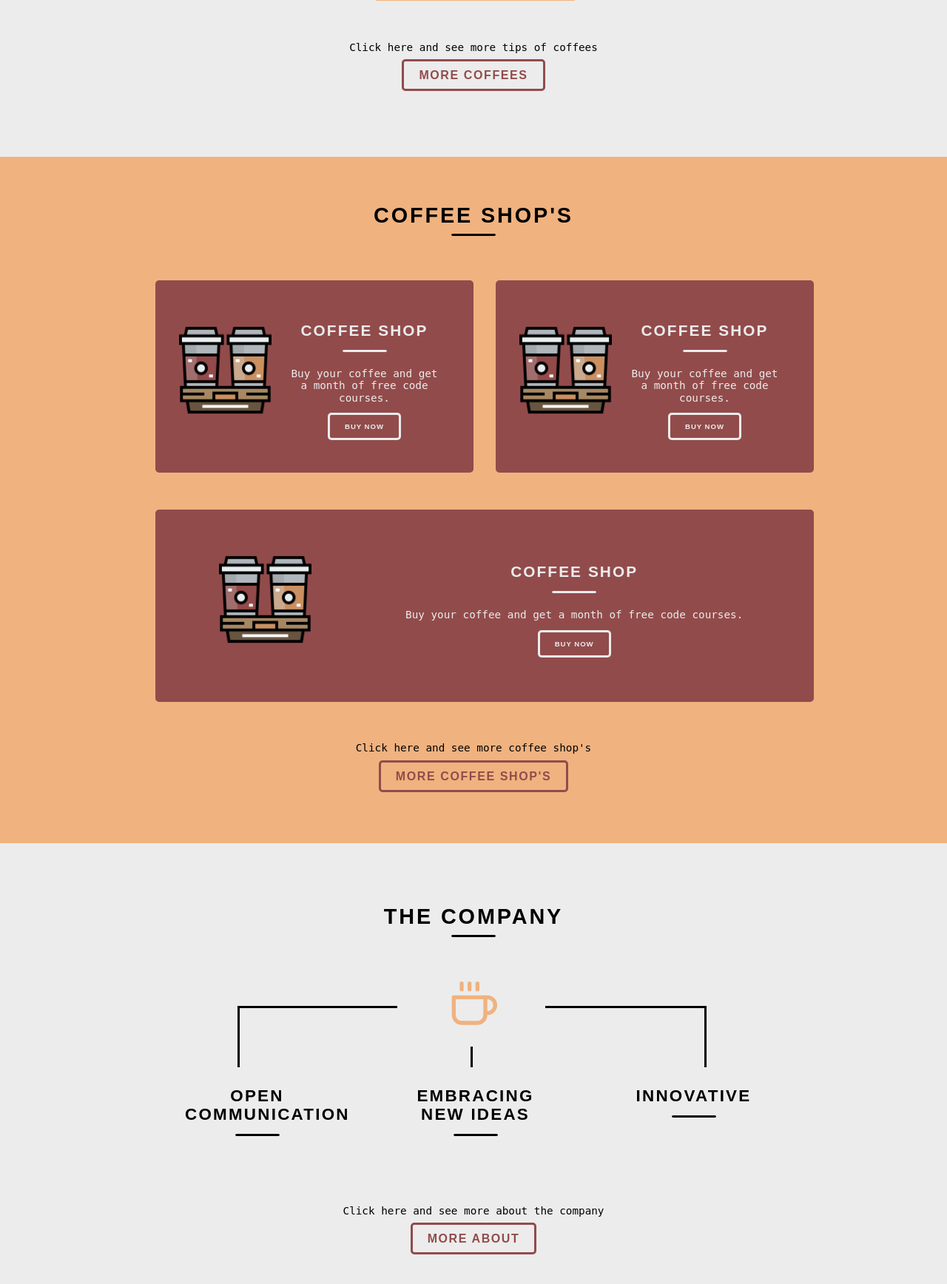
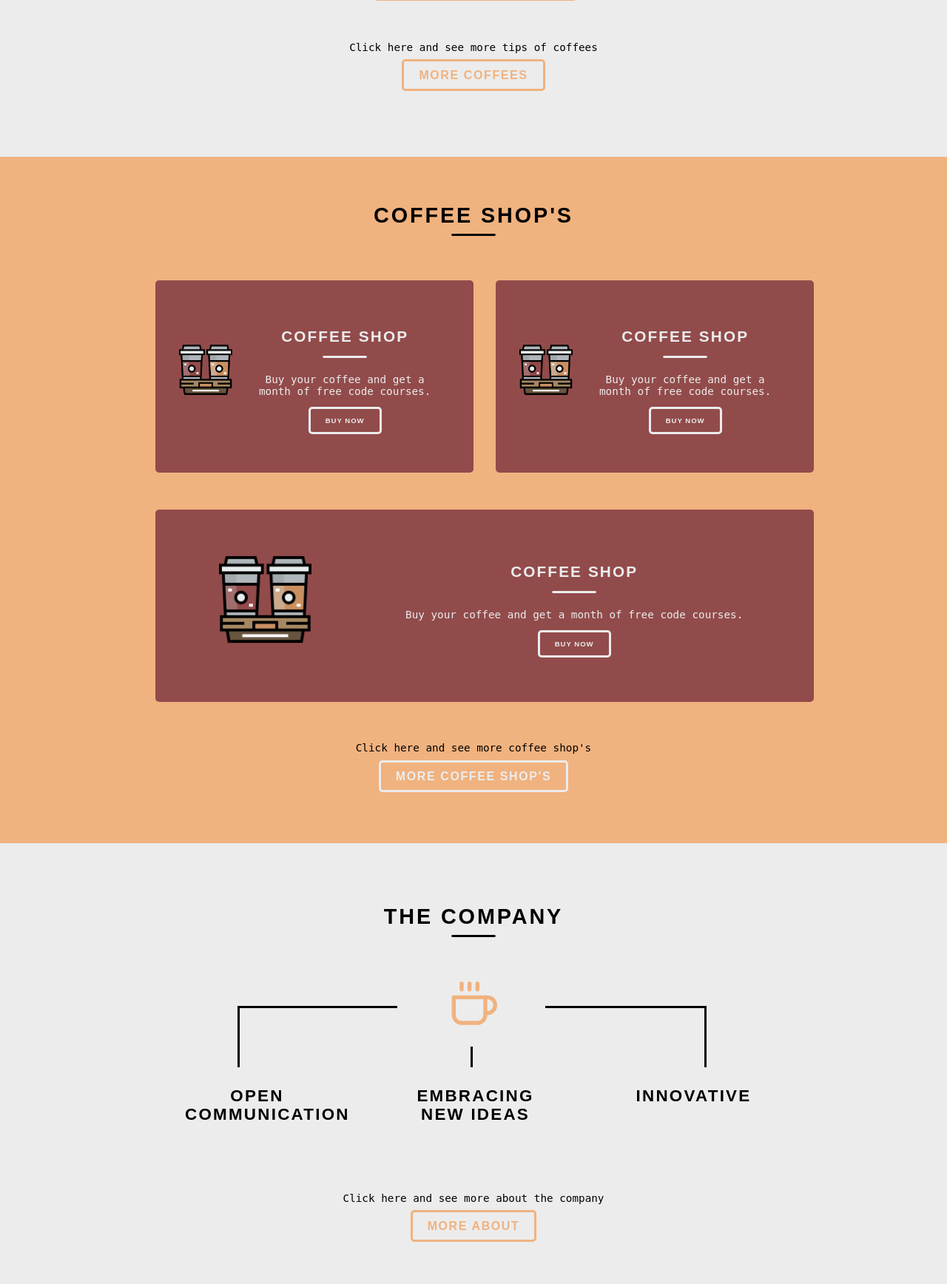
Before and after one commit to marianamorais/coffeelog, a PHP site: page / in a window 1280 px wide. Shown: the part 1007-2743 px from the top of the page at 74% size. Run offline with PHP 8.4, Linux system fonts and the light colour scheme.

Commit message:
feat: media query :iphone:

```diff
--- a/about.html
+++ b/about.html
@@ -10,6 +10,7 @@
   <link rel="stylesheet" href="css/grid.css">
   <link rel="stylesheet" href="css/style.css">
   <link rel="stylesheet" href="css/about.css">
+  <link rel="stylesheet" href="css/responsive.css">
 
   <link href="https://fonts.googleapis.com/css2?family=Ubuntu:ital,wght@0,300;0,400;0,500;0,700;1,300&display=swap"
     rel="stylesheet">
@@ -78,7 +79,7 @@
     </ul>
     <div class="call">
       <p>Click here and see more about the company</p>
-      <a href="coffees.html" class="btn">More about</a>
+      <a href="coffees.html" class="btn btn3">More about</a>
     </div>
   </section>
 
@@ -126,5 +127,4 @@
 
   </footer>
 </body>
-
 </html>
--- a/coffees.html
+++ b/coffees.html
@@ -10,6 +10,7 @@
     <link rel="stylesheet" href="css/style.css" />
     <link rel="stylesheet" href="css/about.css" />
     <link rel="stylesheet" href="css/coffees.css" />
+    <link rel="stylesheet" href="css/responsive.css">
 
     <link
       href="https://fonts.googleapis.com/css2?family=Ubuntu:ital,wght@0,300;0,400;0,500;0,700;1,300&display=swap"
--- a/coffeeshops.html
+++ b/coffeeshops.html
@@ -10,6 +10,7 @@
   <link rel="stylesheet" href="css/grid.css">
   <link rel="stylesheet" href="css/style.css">
   <link rel="stylesheet" href="css/coffeeshops.css">
+  <link rel="stylesheet" href="css/responsive.css">
 
   <link href="https://fonts.googleapis.com/css2?family=Ubuntu:ital,wght@0,300;0,400;0,500;0,700;1,300&display=swap"
     rel="stylesheet">
--- a/contact.html
+++ b/contact.html
@@ -11,6 +11,7 @@
   <link rel="stylesheet" href="css/style.css" />
   <link rel="stylesheet" href="css/about.css" />
   <link rel="stylesheet" href="css/contact.css" />
+  <link rel="stylesheet" href="css/responsive.css">
 
   <link href="https://fonts.googleapis.com/css2?family=Ubuntu:ital,wght@0,300;0,400;0,500;0,700;1,300&display=swap"
     rel="stylesheet" />
--- a/css/style.css
+++ b/css/style.css
@@ -17,13 +17,12 @@ p {
 
 img {
   display: block;
+  max-width: 100%;
 }
 
 .grid-1-3 {
   width: 275px;
 }
-
-
 
 .grid-11 {
   width: 500px;
@@ -34,10 +33,10 @@ img {
 }
 
 .btn {
-  border: 3px solid #924b4b;
+  border: 3px solid #f0b27f;
   border-radius: 5px;
   padding: 10px 20px;
-  color: #924b4b;
+  color: #f0b27f;
   font-size: 1em;
   line-height: 20px;
   text-transform: uppercase;
@@ -46,8 +45,8 @@ img {
 }
 
 .btn:hover {
-  color: #f0b27f;
-  border-color: #f0b27f;
+  color: #ececec;
+  border-color: #ececec;
 }
 
 .btn2 {
@@ -65,6 +64,28 @@ img {
 .btn2:hover {
   color: #f0b27f;
   border-color: #f0b27f;
+}
+
+.btn3:hover{
+  color: #924b4b;
+  border-color: #924b4b;
+}
+
+.btn4 {
+  border: 3px solid #ececec;
+  border-radius: 5px;
+  padding: 10px 20px;
+  color: #ececec;
+  font-size: 1em;
+  line-height: 20px;
+  text-transform: uppercase;
+  font-weight: bold;
+  letter-spacing: .1em;
+}
+
+.btn4:hover {
+  color: #924b4b;
+  border-color: #924b4b;
 }
 
 .sub {
@@ -398,17 +419,6 @@ img {
   letter-spacing: .1em;
 }
 
-.company_list li h3::after  {
-  content: "";
-  display: block;
-  width: 60px;
-  height: 3px;
-  background-color: #000000;
-  margin: 14px auto 10px auto;
-  border: 1px solid #000000;
-  border-radius: 5px;
-}
-
 /* Break */
 
 .break {
--- a/index.html
+++ b/index.html
@@ -9,6 +9,7 @@
   <link rel="stylesheet" href="css/reset.css">
   <link rel="stylesheet" href="css/grid.css">
   <link rel="stylesheet" href="css/style.css">
+  <link rel="stylesheet" href="css/responsive.css">
 
   <link href="https://fonts.googleapis.com/css2?family=Ubuntu:ital,wght@0,300;0,400;0,500;0,700;1,300&display=swap"
     rel="stylesheet">
@@ -70,7 +71,7 @@
 
     <div class="call">
       <p>Click here and see more tips of coffees</p>
-      <a href="coffees.html" class="btn">More coffees</a>
+      <a href="coffees.html" class="btn btn3">More coffees</a>
     </div>
   </section>
 
@@ -126,7 +127,7 @@
       </ul>
       <div class="call">
         <p>Click here and see more coffee shop's</p>
-        <a href="coffeeshops.html" class="btn">More coffee shop's</a>
+        <a href="coffeeshops.html" class="btn4">More coffee shop's</a>
       </div>
     </div>
   </section>
@@ -147,7 +148,7 @@
     </ul>
     <div class="call">
       <p>Click here and see more about the company</p>
-      <a href="coffees.html" class="btn">More about</a>
+      <a href="coffees.html" class="btn btn3">More about</a>
     </div>
   </section>
 
@@ -190,11 +191,8 @@
     <div class="copy">
       <div class="container">
         <p class="grid-16">Coffeelog® 2020 - All rights reserved.</p>
-
       </div>
-
     </div>
-
   </footer>
 </body>
 
```
Also changed, not shown: css/grid.css (+36 -0 lines), css/responsive.css (added, +66 -0 lines).
